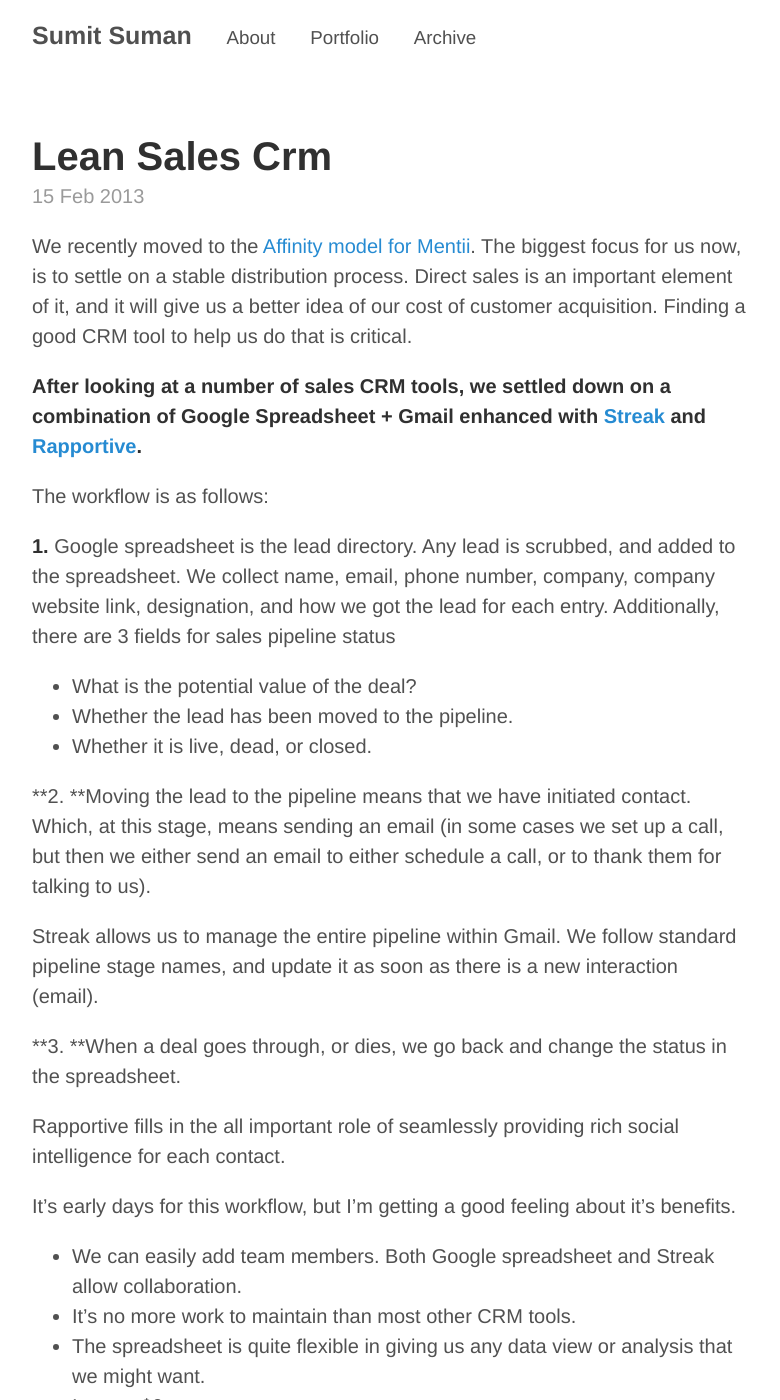
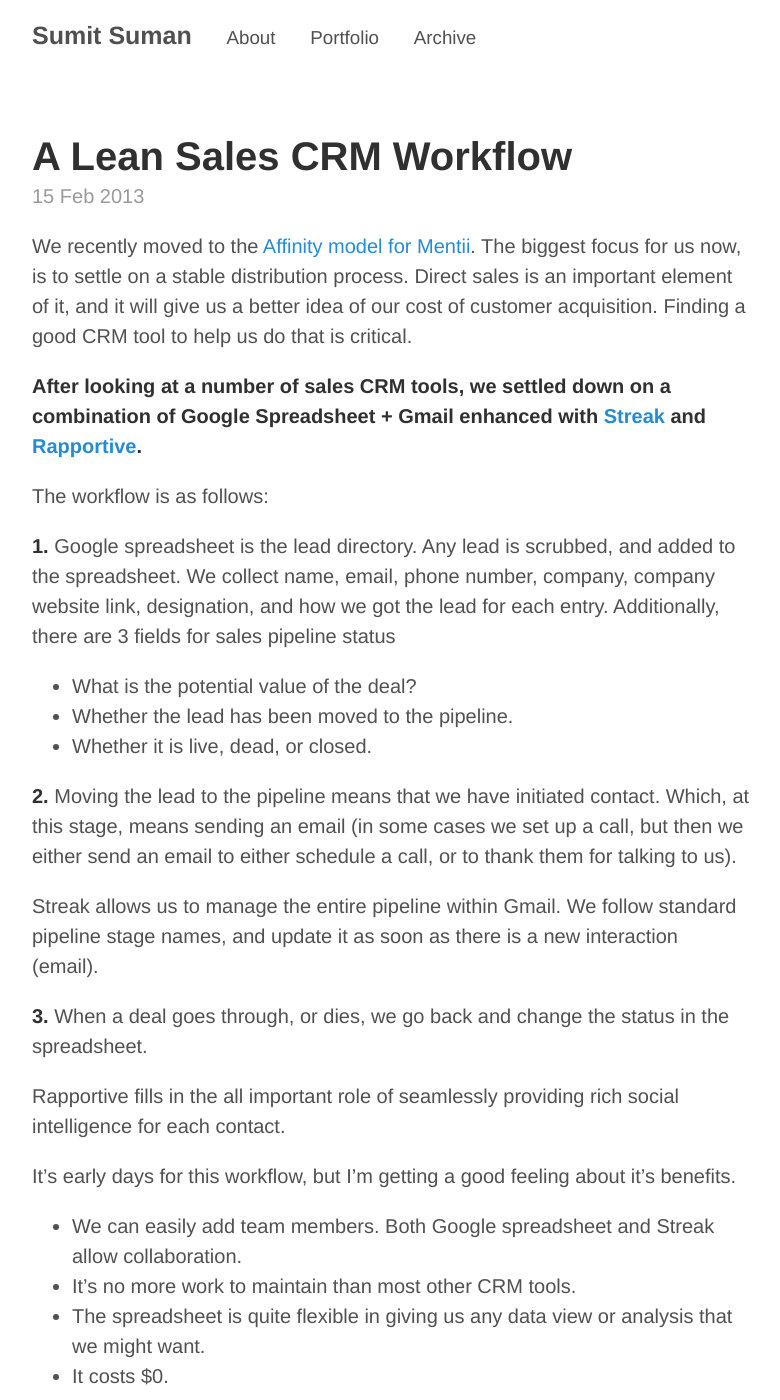
Before and after one commit to sumitsuman/sumitsuman.github.io, a Jekyll site: the page built from _posts/2013-02-15-lean-sales-crm.md, in a window 1280 px wide and 1400 px high. Shown: the whole window, without its empty margins (248-1028 px from the left). Built offline with Jekyll 4.4.1, drawn with Linux system fonts in a browser that asks for light colours; Markdown is read by kramdown in place of the engine named in the settings.

Commit message:
title-fix

```diff
--- a/_posts/2013-02-15-lean-sales-crm.md
+++ b/_posts/2013-02-15-lean-sales-crm.md
@@ -1,6 +1,6 @@
 ---
 layout: post
-Title: A Lean Sales CRM Workflow
+title: A Lean Sales CRM Workflow
 permalink: lean-sales-crm
 ---
 
@@ -16,11 +16,11 @@
 *   <span>Whether the lead has been moved to the pipeline.</span>
 *   <span>Whether it is live, dead, or closed.&nbsp;</span>
 
-<span>**2. **Moving the lead to the pipeline means that we have initiated contact. Which, at this stage, means sending an email (in some cases we set up a call, but then we either send an email to either schedule a call, or to thank them for talking to us).&nbsp;</span>
+<span>**2.** Moving the lead to the pipeline means that we have initiated contact. Which, at this stage, means sending an email (in some cases we set up a call, but then we either send an email to either schedule a call, or to thank them for talking to us).&nbsp;</span>
 
 <span>Streak allows us to manage the entire pipeline within Gmail. We follow standard pipeline stage names, and update it as soon as there is a new interaction (email).&nbsp;</span>
 
-**3. **When a deal&nbsp;goes through, or dies, we go back and change the status in the spreadsheet.&nbsp;
+**3.** When a deal&nbsp;goes through, or dies, we go back and change the status in the spreadsheet.&nbsp;
 
 Rapportive fills in the all important role of seamlessly providing rich social intelligence for each contact.
 
```
